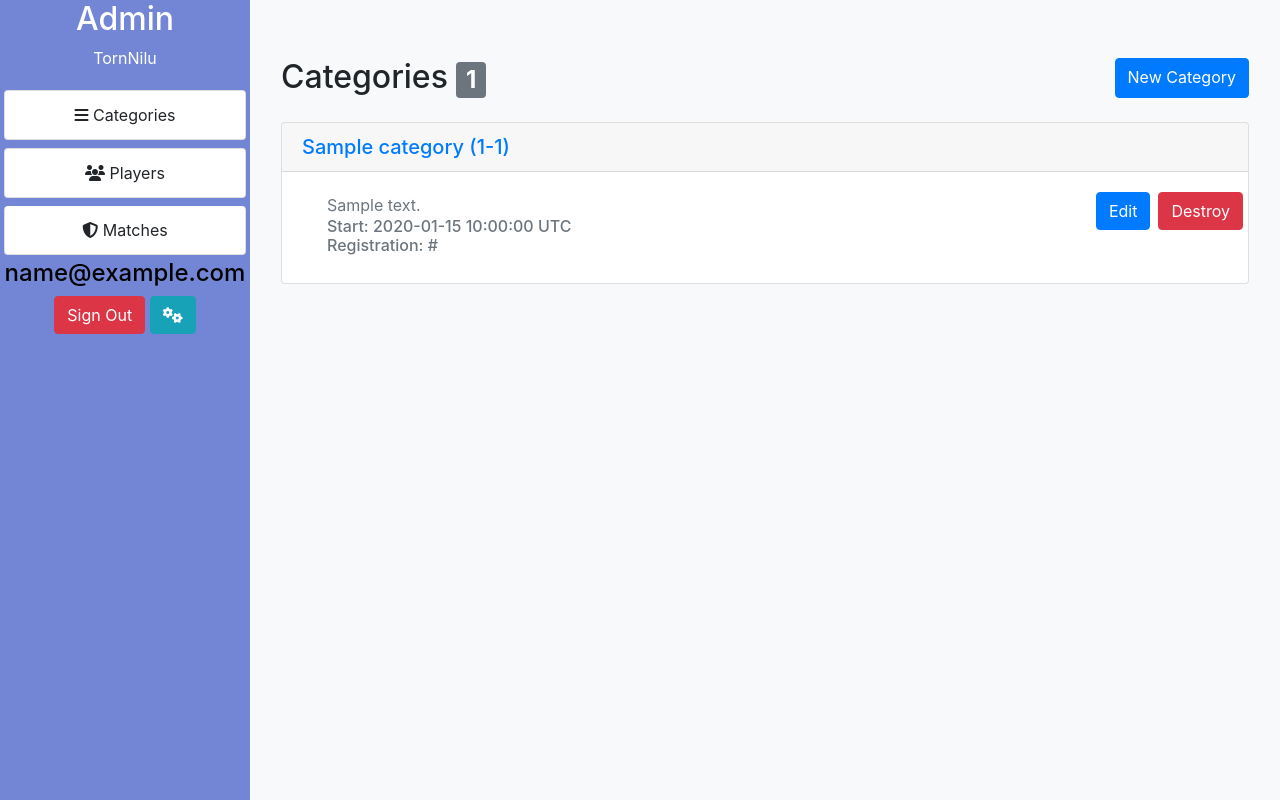
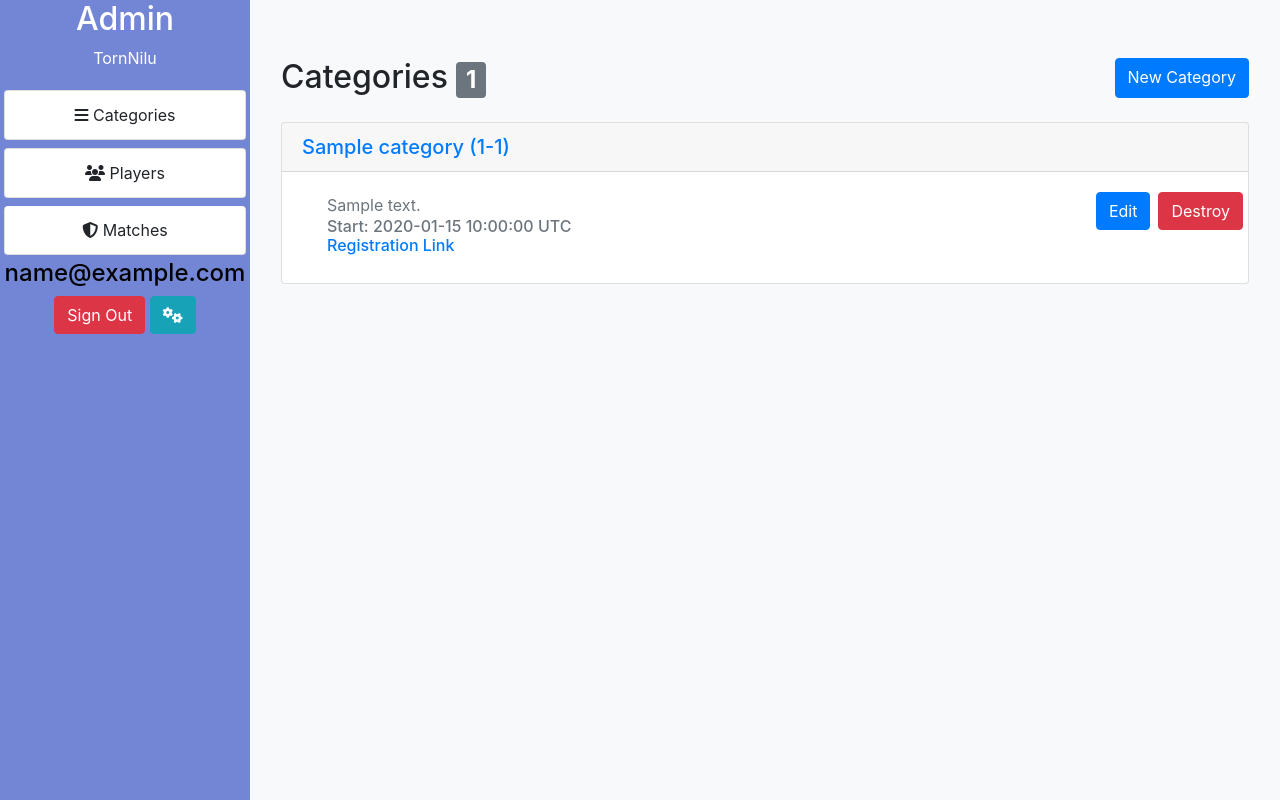
Before and after one commit to pulgamecanica/nilu-Torneo, a Rails app: page /categories in a window 1280 px wide. Run offline with Rails 7, Linux system fonts and the light colour scheme; a user stored in the database is signed in; tables that the repository leaves empty hold one stand-in row (values such as "Sample post"); style sheets or scripts are compiled from the project's sources; some libraries are stand-ins or nearby versions.

Commit message:
Added the direct links to category registration

```diff
--- a/app/views/admins/categories/_form.html.erb
+++ b/app/views/admins/categories/_form.html.erb
@@ -52,12 +52,12 @@
 
   <div class="field">
     <%= form.label :start_date %>
-    <%= form.datetime_select :start_date, class: "form-control" %>
+    <%= form.date_select :start_date, class: "form-control" %>
   </div>
 
   <div class="field">
     <%= form.label :end_date %>
-    <%= form.datetime_select :end_date, class: "form-control" %>
+    <%= form.date_select :end_date, class: "form-control" %>
   </div>
 
 
--- a/app/views/admins/categories/index.html.erb
+++ b/app/views/admins/categories/index.html.erb
@@ -25,9 +25,9 @@
               <h6 class="text-secondary mb-0">
                 Start: <%= category.start_date %>
               </h6>
-              <h6>
-                Registration: <%= category.register_link %>
-              </h6>
+              <% if category.register_link.present? %>
+                <h6 class="text-primary"><a href="<%= category.register_link %>" target="_blank">Registration Link</h6>
+              <% end %>
             </span>
           </div>
         </div>
--- a/app/views/admins/categories/show.html.erb
+++ b/app/views/admins/categories/show.html.erb
@@ -7,7 +7,9 @@
       <div class="card-body">
         <h2 class="card-title text-primary "><%= @category.title %> (<%= @category.min_rank %>-<%= @category.max_rank %>)</h2>
         <h3 class="text-secondary"><%= @category.description %></h3>
-        <h5 class="text-primary"><%= @category.register_link %></h5>
+        <% if @category.register_link.present? %>
+          <h5 class="text-primary"><a href="<%= @category.register_link %>" target="_blank">Registration Link</h5>
+        <% end %>
         <h6 class="text-secondary"><%= @category.start_date.strftime("%B %d %Y") %> - <%= @category.end_date.strftime("%B %d %Y") %></h6>
         <% if @category.category_image.present? %>
           <div id="category_image">
--- a/app/views/admins/players/_form.html.erb
+++ b/app/views/admins/players/_form.html.erb
@@ -31,12 +31,15 @@
       <%= form.label :category_id %>
       <%= form.collection_select :category_id, Category.all, :id, :title, class: "form-controll m-3" %>
     </div>
+  <% else %>
+    <h6 class="btn btn-secondary btn-block mt-2 disabled"> Category: <%= player.category.title %> </h6>
   <% end %>
 
   <div class="field mt-3 mb-3">
     <%= form.label :birthday%>
-    <%= form.date_select :birthday, class: "form-control" %>
+    <%= form.date_select :birthday%>
   </div>
+
   <% if player.profile_image.present? %>
     <div id="profile_image">
       <%= image_tag player.profile_image %>
```
Also changed, not shown: app/views/admins/players/new.html.erb (+5 -3 lines).
